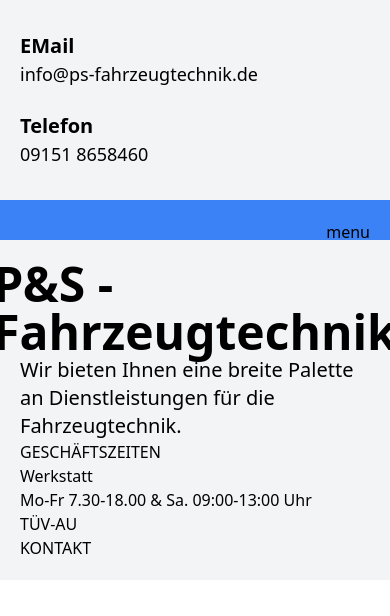
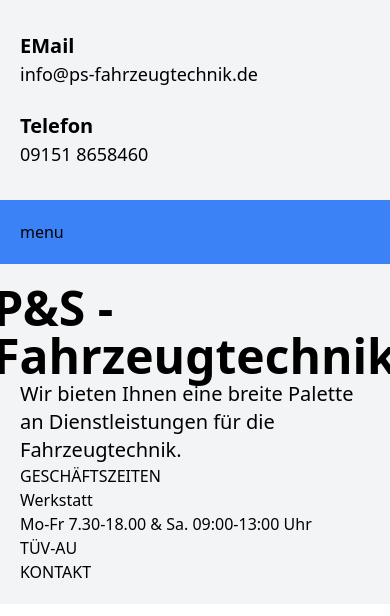
Before and after one commit to fullydigital/pands_landingpage, a website built with Parcel: page index.html in a window 390 px wide. Built offline with nearby package versions, Linux system fonts and the light colour scheme.

Commit message:
edited menu button on mobile view

```diff
--- a/index.html
+++ b/index.html
@@ -32,7 +32,7 @@
     <div class="flex flex-row justify">
       <!-- <a href="#">P&S</a> -->
 
-      <p id="hamburgerbtn" class="absolute right-5 md:hidden">
+      <p id="hamburgerbtn" class="self-end md:hidden">
         menu
       </p>
     </div>
```
Also changed, not shown: dist/index.html.
